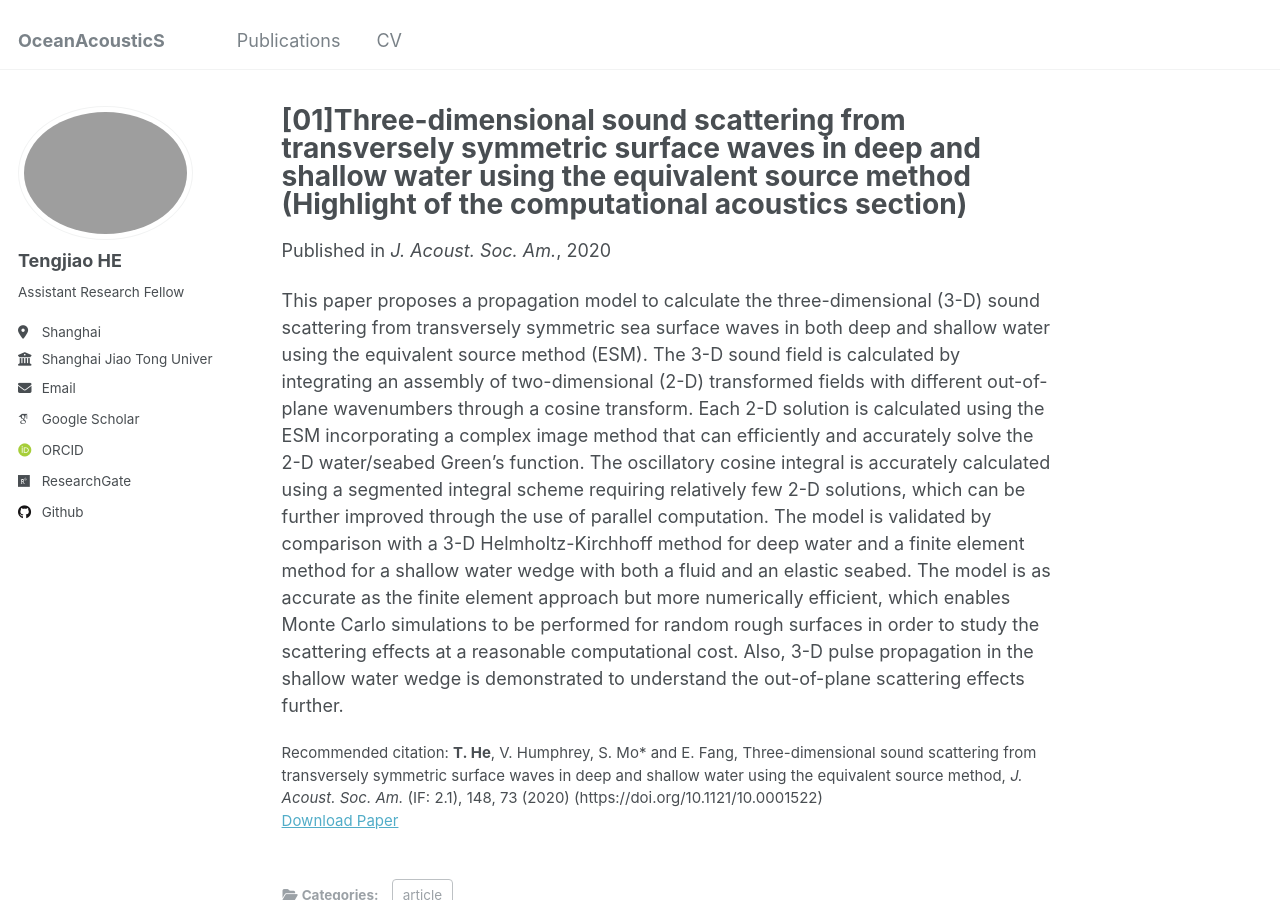
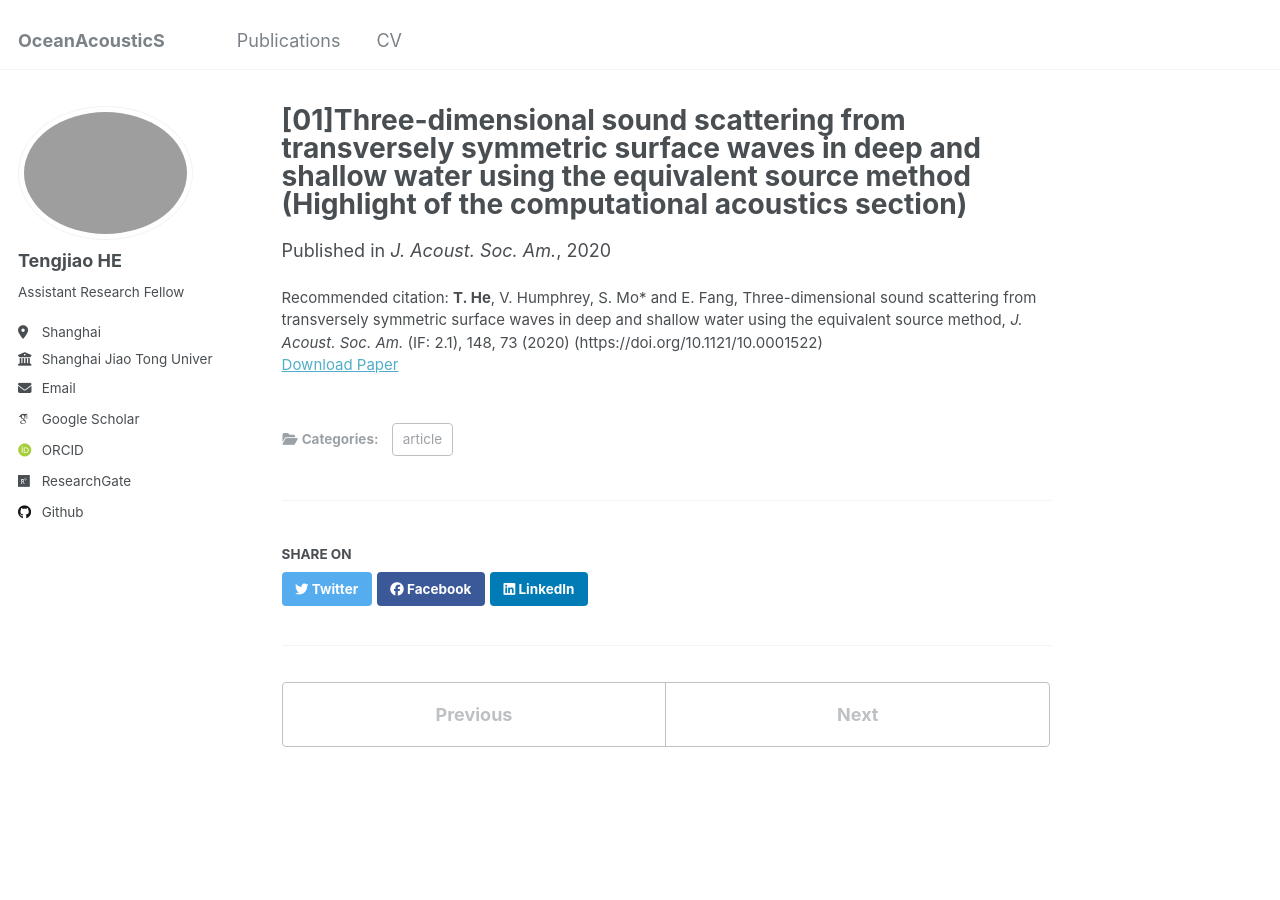
Before and after one commit to TengjiaoHE/OceanSoniX, a Jekyll site: the page built from _publications/2010-10-01-paper-title-number-2.md, in a window 1280 px wide and 900 px high. Built offline with Jekyll 4.4.1, drawn with Linux system fonts in a browser that asks for light colours; some web fonts are replaced.

Commit message:
Update 2010-10-01-paper-title-number-2.md

```diff
--- a/_publications/2010-10-01-paper-title-number-2.md
+++ b/_publications/2010-10-01-paper-title-number-2.md
@@ -9,4 +9,3 @@ venue: 'J. Acoust. Soc. Am.'
 paperurl: ''
 citation: '<b>T. He</b>, V. Humphrey, S. Mo* and E. Fang, Three-dimensional sound scattering from transversely symmetric surface waves in deep and shallow water using the equivalent source method, <i>J. Acoust. Soc. Am.</i> (IF: 2.1), 148, 73 (2020) (https://doi.org/10.1121/10.0001522)'
 ---
-This paper proposes a propagation model to calculate the three-dimensional (3-D) sound scattering from transversely symmetric sea surface waves in both deep and shallow water using the equivalent source method (ESM). The 3-D sound field is calculated by integrating an assembly of two-dimensional (2-D) transformed fields with different out-of-plane wavenumbers through a cosine transform. Each 2-D solution is calculated using the ESM incorporating a complex image method that can efficiently and accurately solve the 2-D water/seabed Green's function. The oscillatory cosine integral is accurately calculated using a segmented integral scheme requiring relatively few 2-D solutions, which can be further improved through the use of parallel computation. The model is validated by comparison with a 3-D Helmholtz-Kirchhoff method for deep water and a finite element method for a shallow water wedge with both a fluid and an elastic seabed. The model is as accurate as the finite element approach but more numerically efficient, which enables Monte Carlo simulations to be performed for random rough surfaces in order to study the scattering effects at a reasonable computational cost. Also, 3-D pulse propagation in the shallow water wedge is demonstrated to understand the out-of-plane scattering effects further.
```
